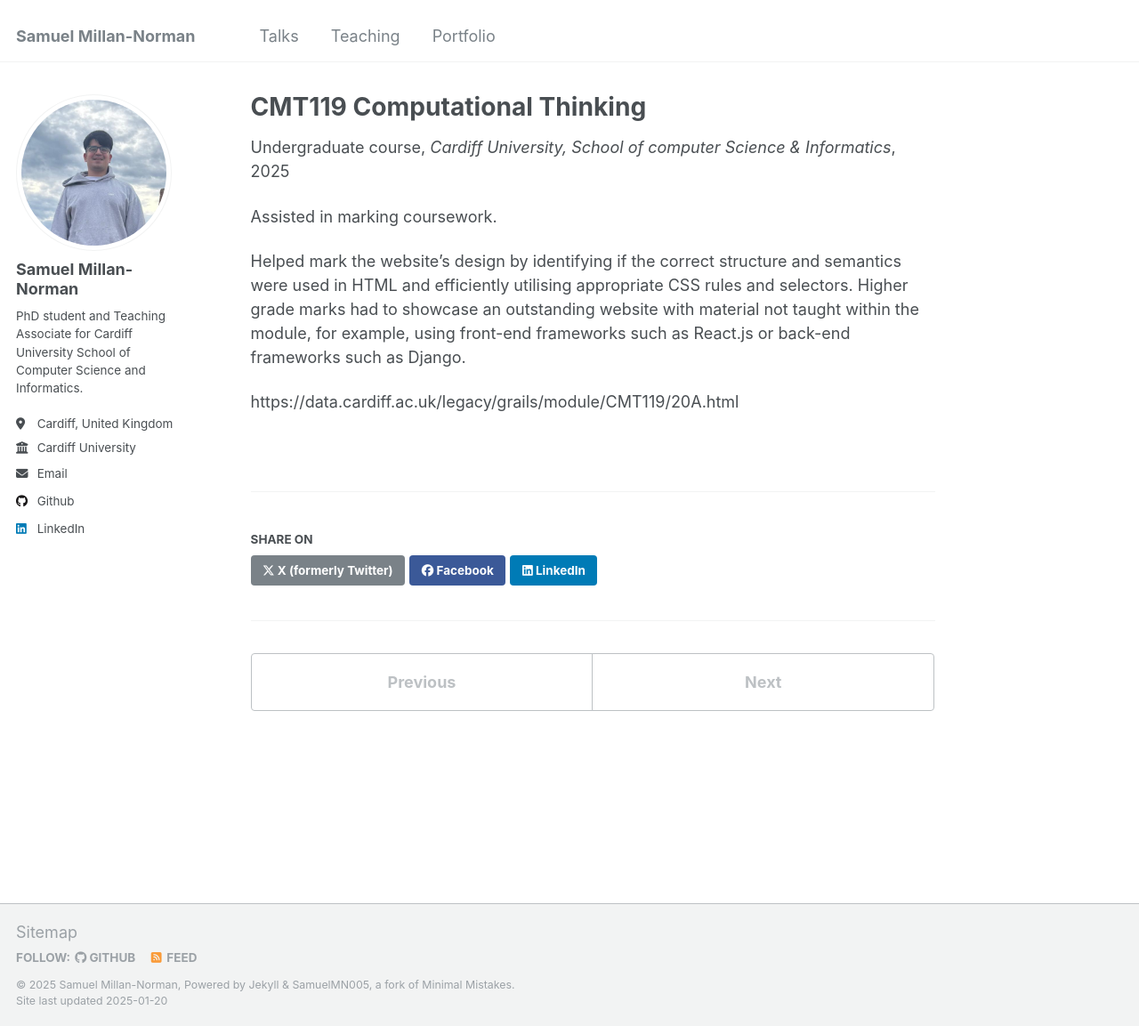
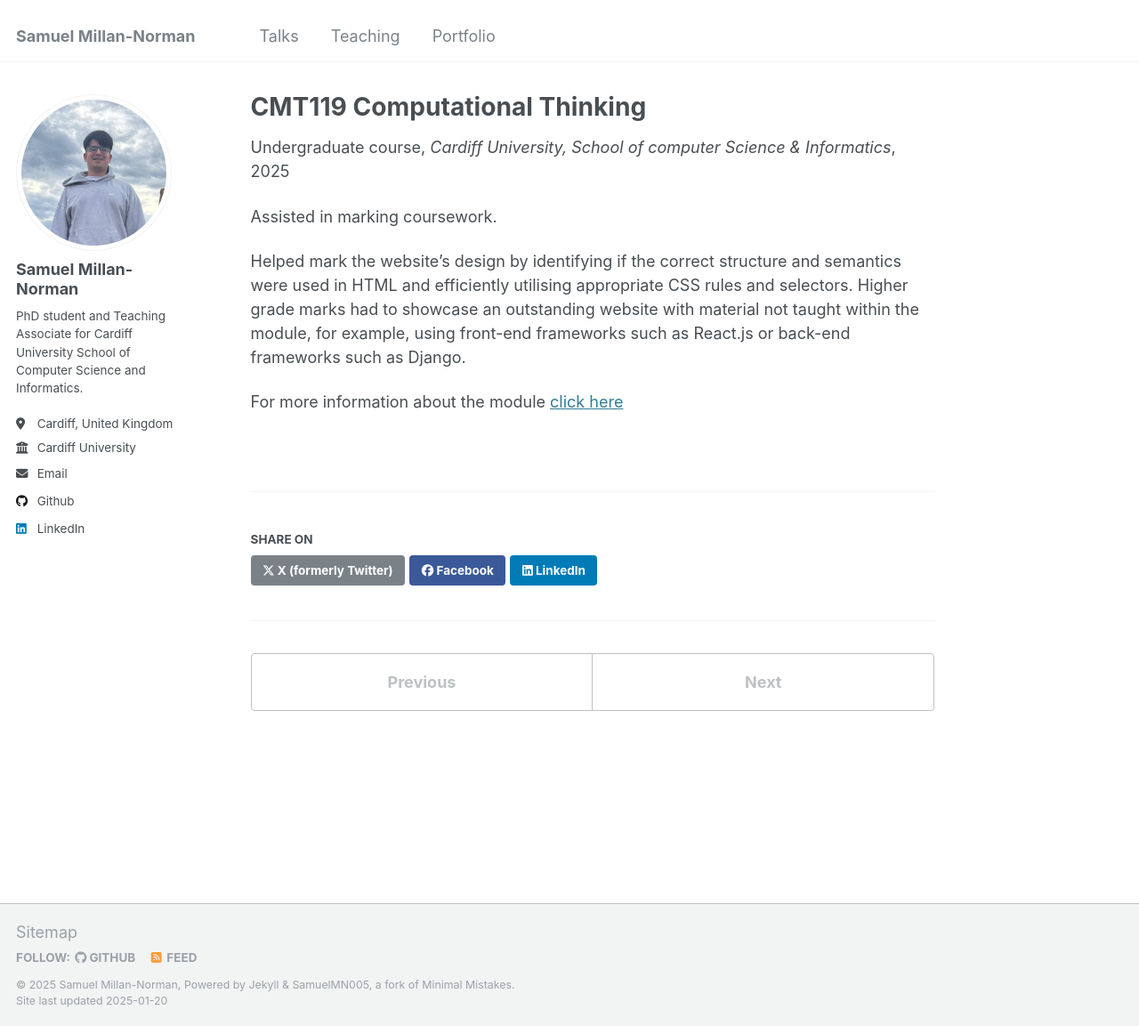
Before and after one commit to SamuelMN005/SamuelMN005.github.io, a Jekyll site: the page built from _teaching/2025-autum-teaching-1.md, in a window 1280 px wide and 1153 px high. Shown: the whole window at 89% size. Built offline with Jekyll 4.4.1, drawn with Linux system fonts in a browser that asks for light colours.

Commit message:
[Fix]: Teaching slides

```diff
--- a/_teaching/2025-autum-teaching-1.md
+++ b/_teaching/2025-autum-teaching-1.md
@@ -12,4 +12,4 @@ Assisted in marking coursework.
 
 Helped mark the website’s design by identifying if the correct structure and semantics were used in HTML and efficiently utilising appropriate CSS rules and selectors. Higher grade marks had to showcase an outstanding website with material not taught within the module, for example, using front-end frameworks such as React.js or back-end frameworks such as Django.
 
-https://data.cardiff.ac.uk/legacy/grails/module/CMT119/20A.html
+For more information about the module <a href="https://data.cardiff.ac.uk/legacy/grails/module/CMT119/20A.html">click here</a>
```
Also changed, not shown: other parts of _teaching/2025-autum-teaching-1.md (+1 -1 lines), _teaching/2024-spring-teaching-1.md (+1 -1 lines), _teaching/2025-autum-teaching-2.md (+3 -1 lines), _teaching/2025-autum-teaching-3.md (+3 -1 lines).
